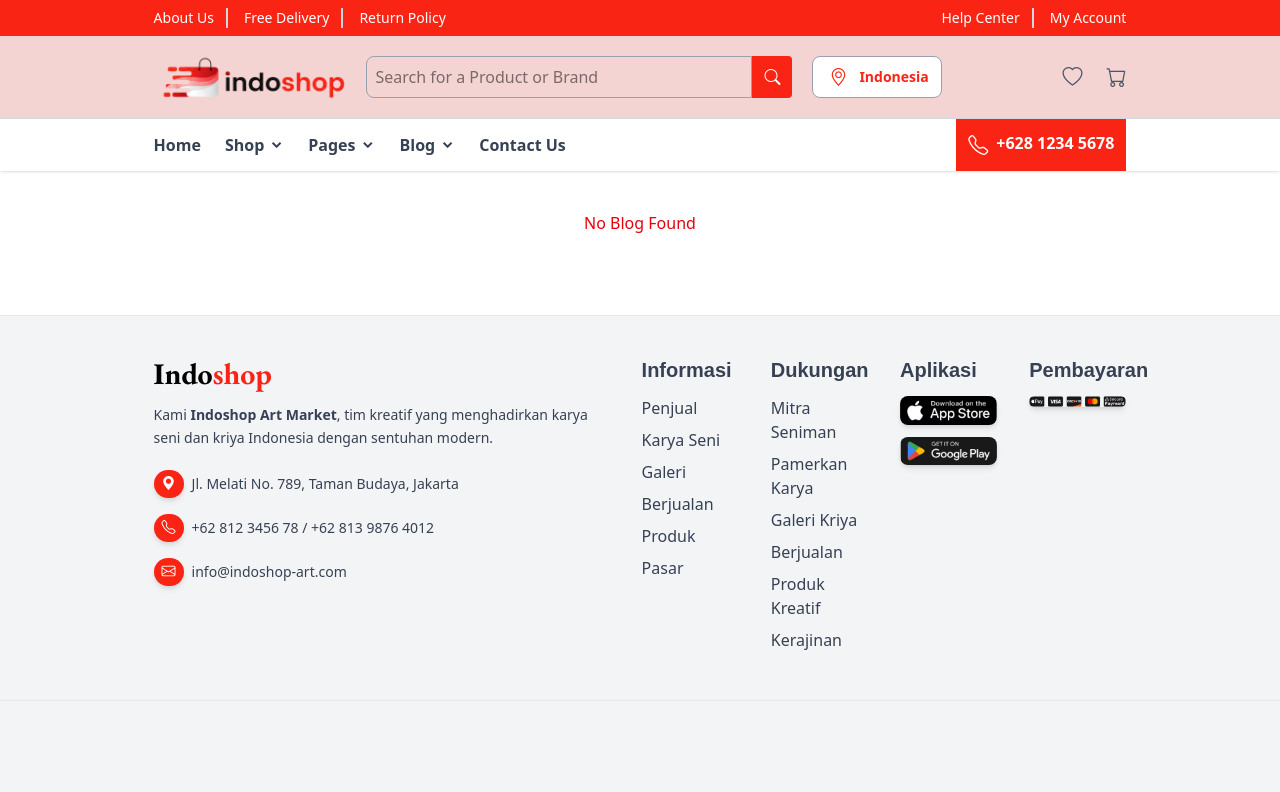
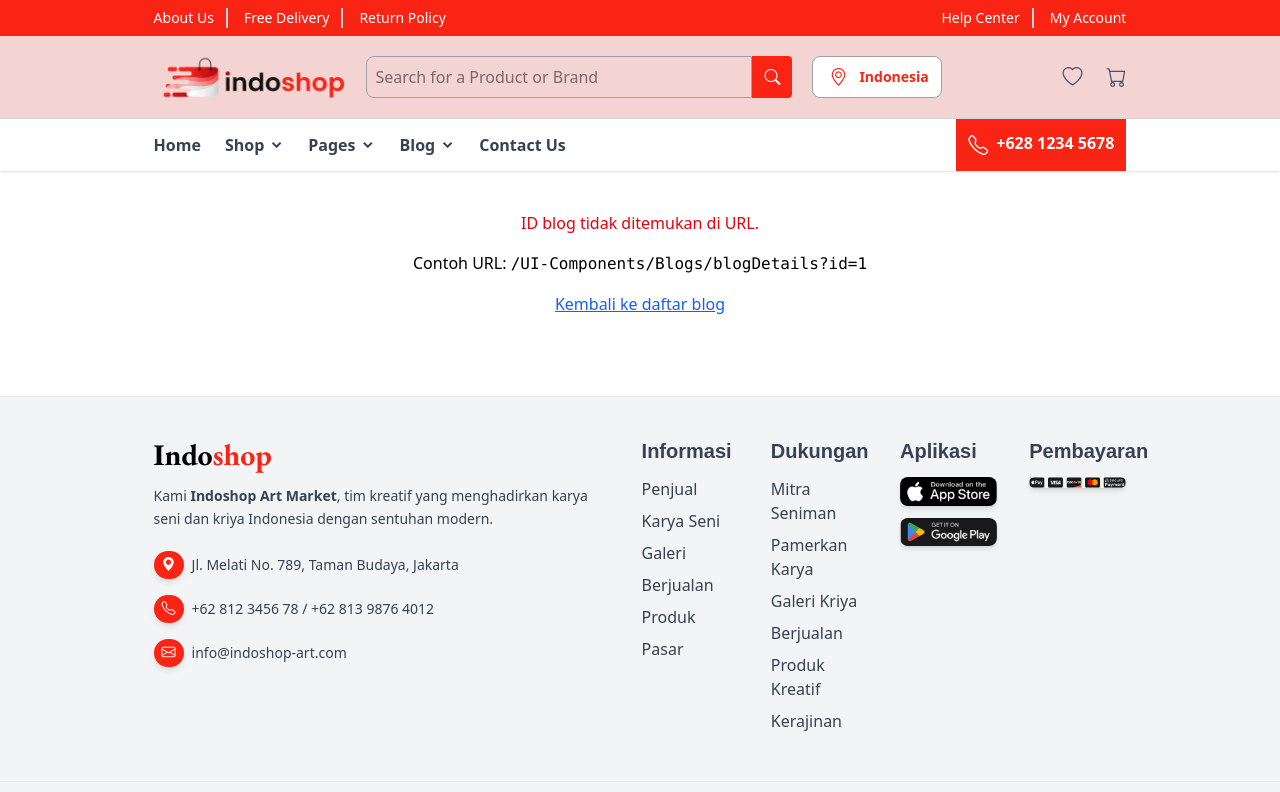
Before and after one commit to YogasWara18/Indoshop, a Next.js app: page /UI-Components/Blogs/blogDetails in a window 1280 px wide. Shown: the top 792 px of the page. Built offline with nearby package versions, Linux system fonts and the light colour scheme; a web font is replaced by a local one.

Commit message:
Update error

```diff
--- a/app/UI-Components/Blogs/blogDetails/page.tsx
+++ b/app/UI-Components/Blogs/blogDetails/page.tsx
@@ -1,15 +1,32 @@
 "use client";
 
+import React from "react";
 import Link from "next/link";
 import { useSearchParams } from "next/navigation";
 import blogData from "@/app/JsonData/Blog.json";
 
-export default function BlogDetails() {
+export default function BlogDetailsClient() {
   const searchParams = useSearchParams();
   const id = searchParams.get("id");
-  const blog = blogData.find((b) => b.id.toString() === id);
+  const blog = blogData.find((b) => String(b.id) === String(id));
 
-  if (!blog) return <div className="p-10 text-center text-red-600">No Blog Found</div>;
+  if (!id) {
+    return (
+      <div className="p-10 text-center">
+        <p className="text-red-600 mb-4">ID blog tidak ditemukan di URL.</p>
+        <p>Contoh URL: <code>/UI-Components/Blogs/blogDetails?id=1</code></p>
+        <div className="mt-4">
+          <Link href="/UI-Components/Blogs" className="text-blue-600 underline">
+            Kembali ke daftar blog
+          </Link>
+        </div>
+      </div>
+    );
+  }
+
+  if (!blog) {
+    return <div className="p-10 text-center text-red-600">No Blog Found for id: {id}</div>;
+  }
 
   return (
     <>
@@ -93,18 +110,13 @@
           <div className="w-full lg:w-1/3 gap-5 sticky top-22 left-0 h-fit">
             <div className="border-2 border-[var(--sec-color)] rounded-lg shadow-lg bg-[#fff8f0]">
               <div className="border-b border-[var(--sec-color)] p-5">
-                <h2 className="Unbounded text-2xl text-[var(--prim-color)]">
-                  Recent Post
-                </h2>
+                <h2 className="Unbounded text-2xl text-[var(--prim-color)]">Recent Post</h2>
               </div>
               <div className="p-5">
                 {blogData.slice(0, 4).map((recent) => (
                   <Link
                     key={recent.id}
-                    href={{
-                      pathname: "/UI-Components/Blogs/blogDetails",
-                      query: { id: recent.id },
-                    }}
+                    href={`/UI-Components/Blogs/blogDetails?id=${recent.id}`}
                     className="flex justify-between items-center mb-5 gap-5 cursor-pointer group"
                   >
                     <div className="w-1/2 overflow-hidden rounded-md">
```
